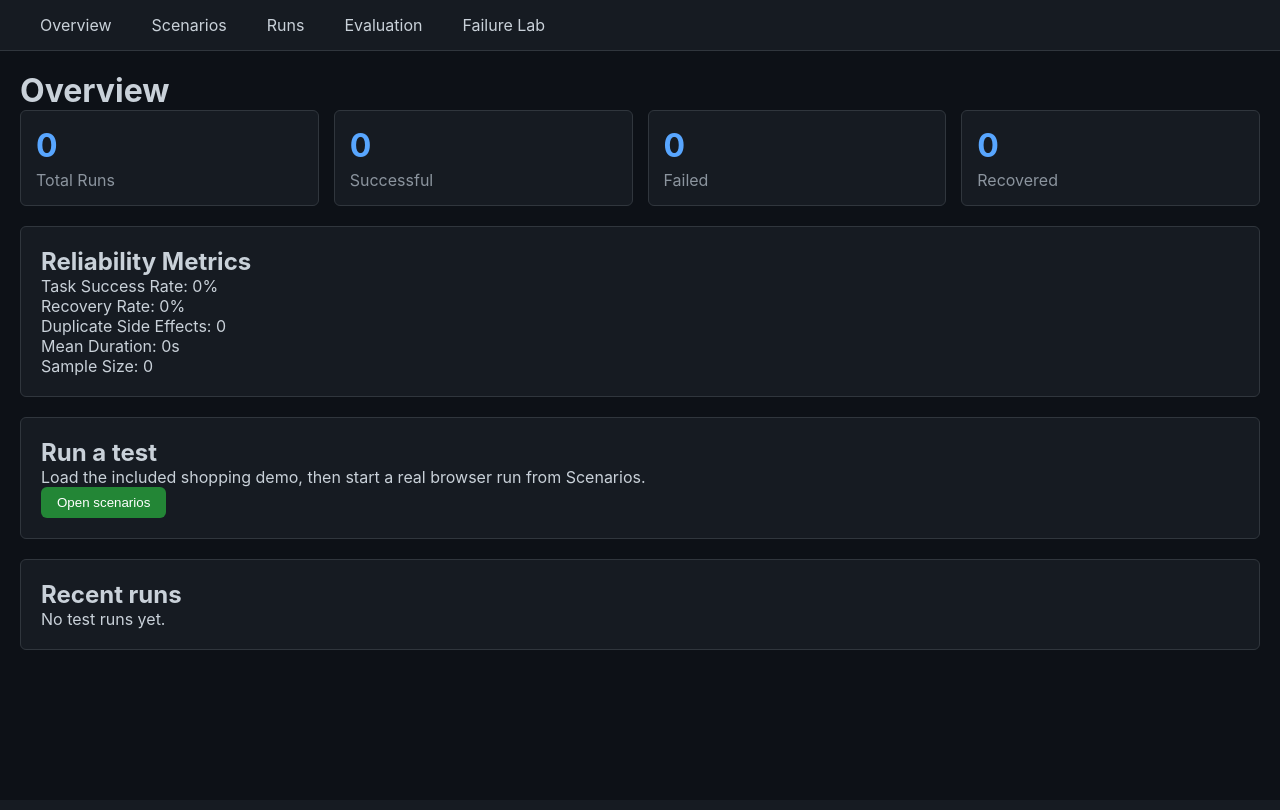
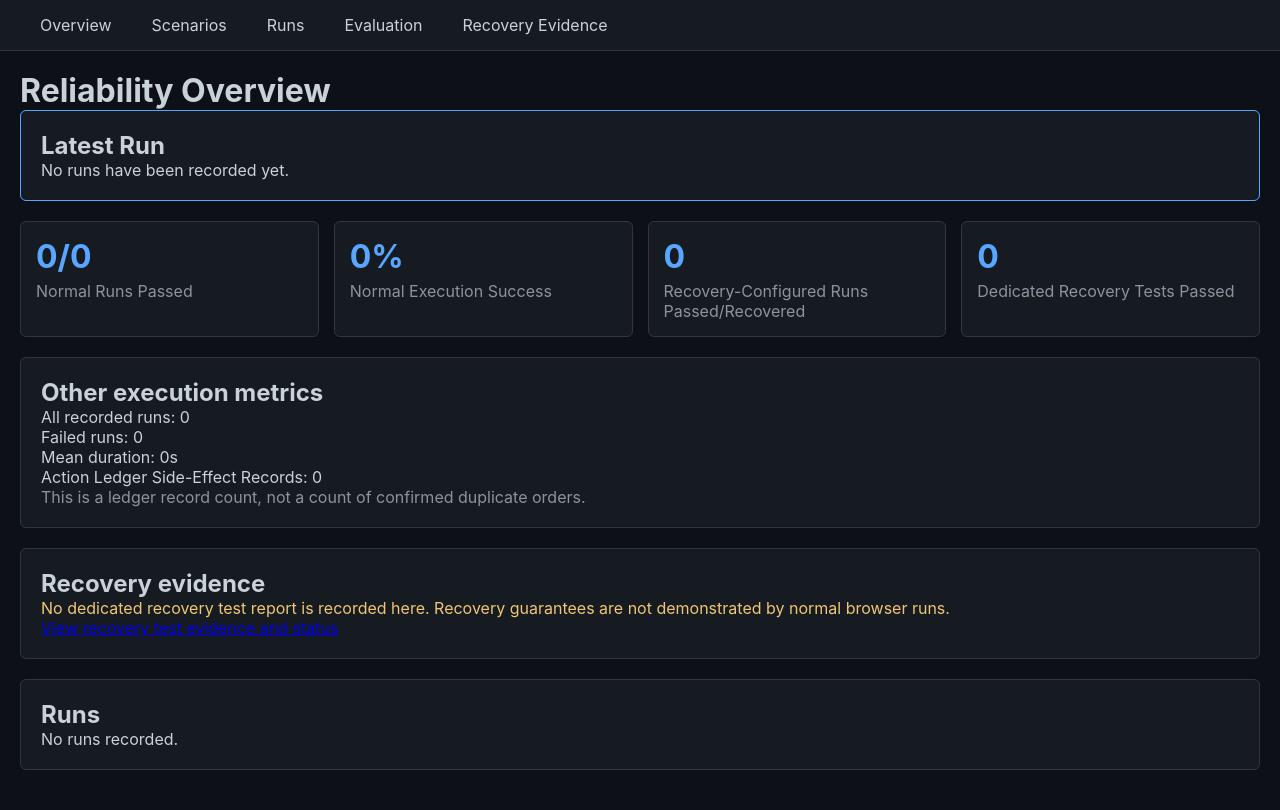
Before and after one commit to N0teveryth1ng/project_KLARENT, a FastAPI app: page /dashboard/ in a window 1280 px wide. Before the commit the page ends 650 px from the top, so only its background shows below. Run offline with FastAPI, Linux system fonts and the light colour scheme; parts of the project's set-up code (start-up, migrations or seed data) failed here and were passed over.

Commit message:
Report run failures and recovery evidence honestly

```diff
--- a/app/templates/dashboard/base.html
+++ b/app/templates/dashboard/base.html
@@ -29,6 +29,16 @@
         .status-queued { background: #6e7681; color: white; }
         .status-interrupted { background: #8957e5; color: white; }
         .status-pending { background: #6e7681; color: white; }
+        .latest-run { border-color: #58a6ff; }
+        .latest-result { font-size: 28px; font-weight: 700; margin: 12px 0; color: #58a6ff; }
+        .failure-summary { margin-top: 12px; color: #ffb4ab; }
+        .evidence-unverified { color: #f0c674; }
+        .evidence-status { color: #f0c674; font-weight: 700; }
+        .evidence-passed { color: #3fb950; }
+        .evidence-failed { color: #ff7b72; }
+        .evidence-skipped, .evidence-not-recorded, .evidence-not-in-report { color: #f0c674; }
+        .muted { color: #8b949e; }
+        pre { overflow-x: auto; padding: 12px; background: #0d1117; border-radius: 6px; margin: 12px 0; }
         button { background: #238636; color: white; border: none; padding: 8px 16px; border-radius: 6px; cursor: pointer; }
         button:hover { background: #2ea043; }
     </style>
@@ -40,7 +50,7 @@
             <li><a href="/dashboard/scenarios">Scenarios</a></li>
             <li><a href="/dashboard/runs">Runs</a></li>
             <li><a href="/dashboard/evaluation">Evaluation</a></li>
-            <li><a href="/dashboard/failure-lab">Failure Lab</a></li>
+            <li><a href="/dashboard/recovery-evidence">Recovery Evidence</a></li>
         </ul>
     </nav>
     <div class="container">
--- a/app/templates/dashboard/overview.html
+++ b/app/templates/dashboard/overview.html
@@ -1,56 +1,81 @@
 {% extends "dashboard/base.html" %}
 {% block content %}
-<h1>Overview</h1>
+<h1>Reliability Overview</h1>
+
+<div class="card latest-run">
+    <h2>Latest Run</h2>
+    {% if latest_run %}
+    <p class="latest-result">
+        {% if latest_run.status == "PASSED" %}
+            {{ latest_run.passed_steps }}/{{ latest_run.expected_steps }} steps passed
+        {% else %}
+            {{ latest_run.status }}
+        {% endif %}
+    </p>
+    <p>{{ latest_run.scenario.name if latest_run.scenario else "Scenario" }} · {{ latest_run.created_at }}</p>
+    <p><span class="status status-{{ latest_run.status.lower() }}">{{ latest_run.status }}</span>
+       <a href="/dashboard/runs/{{ latest_run.id }}">View run details</a></p>
+    {% if latest_run.failure_summary %}<p class="failure-summary">{{ latest_run.failure_summary }}</p>{% endif %}
+    {% else %}
+    <p>No runs have been recorded yet.</p>
+    {% endif %}
+</div>
+
 <div class="stats">
     <div class="stat-card">
-        <div class="stat-value">{{ total_runs }}</div>
-        <div class="stat-label">Total Runs</div>
+        <div class="stat-value">{{ normal_passed }}/{{ normal_completed }}</div>
+        <div class="stat-label">Normal Runs Passed</div>
     </div>
     <div class="stat-card">
-        <div class="stat-value">{{ successful }}</div>
-        <div class="stat-label">Successful</div>
+        <div class="stat-value">{{ normal_passed / normal_completed * 100 if normal_completed else 0 }}%</div>
+        <div class="stat-label">Normal Execution Success</div>
     </div>
     <div class="stat-card">
-        <div class="stat-value">{{ failed }}</div>
-        <div class="stat-label">Failed</div>
+        <div class="stat-value">{{ recovery_passed }}</div>
+        <div class="stat-label">Recovery-Configured Runs Passed/Recovered</div>
     </div>
     <div class="stat-card">
-        <div class="stat-value">{{ recovered }}</div>
-        <div class="stat-label">Recovered</div>
+        <div class="stat-value">{{ recovery_test_evidence.tests | selectattr("result", "equalto", "PASSED") | list | length }}</div>
+        <div class="stat-label">Dedicated Recovery Tests Passed</div>
     </div>
 </div>
 
 <div class="card">
-    <h2>Reliability Metrics</h2>
-    <p>Task Success Rate: {{ metrics.task_success_rate }}%</p>
-    <p>Recovery Rate: {{ metrics.recovery_rate }}%</p>
-    <p>Duplicate Side Effects: {{ metrics.duplicate_side_effect_count }}</p>
-    <p>Mean Duration: {{ metrics.mean_execution_duration }}s</p>
-    <p>Sample Size: {{ metrics.sample_size }}</p>
+    <h2>Other execution metrics</h2>
+    <p>All recorded runs: {{ total_runs }}</p>
+    <p>Failed runs: {{ failed }}</p>
+    <p>Mean duration: {{ metrics.mean_execution_duration }}s</p>
+    <p>Action Ledger Side-Effect Records: {{ action_ledger_side_effect_records }}</p>
+    <p class="muted">This is a ledger record count, not a count of confirmed duplicate orders.</p>
 </div>
+
 <div class="card">
-    <h2>Run a test</h2>
-    <p>Load the included shopping demo, then start a real browser run from Scenarios.</p>
-    <a href="/dashboard/scenarios"><button type="button">Open scenarios</button></a>
+    <h2>Recovery evidence</h2>
+    {% if recovery_test_evidence.report_found %}
+    <p>Loaded dedicated PostgreSQL recovery test results from <code>artifacts/logs/recovery-tests.xml</code>.</p>
+    {% else %}
+    <p class="evidence-unverified">No dedicated recovery test report is recorded here. Recovery guarantees are not demonstrated by normal browser runs.</p>
+    {% endif %}
+    <a href="/dashboard/recovery-evidence">View recovery test evidence and status</a>
 </div>
+
 <div class="card">
-    <h2>Recent runs</h2>
+    <h2>Runs</h2>
     {% if recent_runs %}
     <table>
-        <thead><tr><th>Scenario</th><th>Status</th><th>Started</th><th></th></tr></thead>
+        <thead><tr><th>Created</th><th>Scenario</th><th>Status</th><th>Steps</th><th>Result details</th></tr></thead>
         <tbody>
             {% for run in recent_runs %}
             <tr>
+                <td>{{ run.created_at }}</td>
                 <td>{{ run.scenario.name if run.scenario else "Scenario" }}</td>
                 <td><span class="status status-{{ run.status.lower() }}">{{ run.status }}</span></td>
-                <td>{{ run.started_at or run.created_at or "" }}</td>
-                <td><a href="/dashboard/runs/{{ run.id }}">Details</a></td>
+                <td>{{ run.passed_steps }}/{{ run.expected_steps }}</td>
+                <td>{% if run.failure_summary %}{{ run.failure_summary }}{% else %}<a href="/dashboard/runs/{{ run.id }}">View steps</a>{% endif %}</td>
             </tr>
             {% endfor %}
         </tbody>
     </table>
-    {% else %}
-    <p>No test runs yet.</p>
-    {% endif %}
+    {% else %}<p>No runs recorded.</p>{% endif %}
 </div>
 {% endblock %}
--- a/app/templates/dashboard/run_detail.html
+++ b/app/templates/dashboard/run_detail.html
@@ -5,8 +5,10 @@
 <div class="card">
     <p><strong>Run ID:</strong> {{ run.id }}</p>
     <p><strong>Status:</strong> <span class="status status-{{ run.status.lower() }}">{{ run.status }}</span></p>
+    <p><strong>Steps passed:</strong> {{ run.passed_steps }}/{{ run.expected_steps }}</p>
     <p><strong>Started:</strong> {{ run.started_at }}</p>
     <p><strong>Completed:</strong> {{ run.completed_at }}</p>
+    {% if run.failure_summary %}<p class="failure-summary"><strong>Failure details:</strong> {{ run.failure_summary }}</p>{% endif %}
 </div>
 <div class="card">
     <h2>Steps</h2>
```
Also changed, not shown: app/api/dashboard.py (+183 -16 lines), app/execution/manager.py (+14 -6 lines), app/templates/dashboard/evaluation.html (+43 -10 lines), app/templates/dashboard/recovery_evidence.html (added, +35 -0 lines), app/templates/dashboard/runs.html (+7 -5 lines), README.md.
